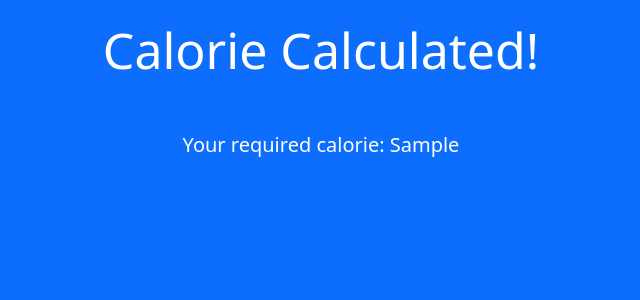
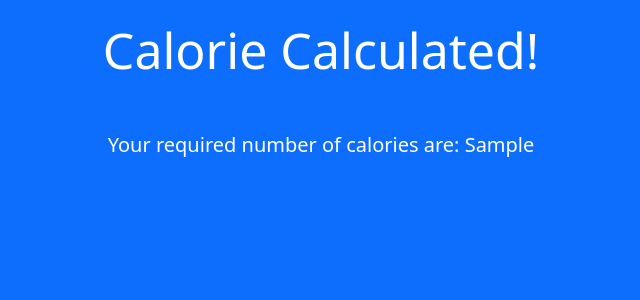
Before and after one commit to EatonWu/MnT_Health_Website, a Django app: template calorie_calc/templates/calorie_calc/complete.html in a window 1280 px wide. Shown: the part 95-395 px from the top of the page, without its empty margins (319-959 px from the left). Run offline with Django 4.2, Linux system fonts and the light colour scheme; the template is opened without the code that fills it: most values are stand-ins (such as "Sample title", 1, 10 or a date in 2020).

Commit message:
Calorie calculator text fix

```diff
--- a/calorie_calc/templates/calorie_calc/complete.html
+++ b/calorie_calc/templates/calorie_calc/complete.html
@@ -2,6 +2,6 @@
 {% block content %}
     <div class="container-fluid mt-3 text-center">
         <h1 style="height: 100px;">Calorie Calculated!</h1>
-        <p>Your required calorie: {{ calorie_goal }}</p>
+        <p>Your required number of calories are: {{ calorie_goal }}</p>
     </div>
 {% endblock %}
--- a/day_selector/views.py
+++ b/day_selector/views.py
@@ -68,14 +68,14 @@ def index(request):
                                     +"With one day being devoted to the upper body and the other being devoted "
                                     +"to lower." + "<br> <br> <b> 3-4 sets of 10-12 reps for all exercises </b>" + "<br> <br><b>Day 1 Upper Body Day:</b>" + "<br> Bench Press" +
                                     "<br> Bent Over Row"
-                                    + "<br> Shoulder Press" + "<br> Lat Pulldown" + "<br> Tricep Extenstions"
+                                    + "<br> Shoulder Press" + "<br> Lat Pulldown" + "<br> Tricep Extensions"
                                     + "<br> Side Lateral Raises" + "<br> Pushups" + "<br><br><b> Day 2 Leg Day:</b>"
                                     + "<br> Front Squats" + "<br> Straight Leg Deadlift" + "<br> Calf Raises" + "<br> Leg Extensions"
                                     + "<br> Hamstring Curls" + "<br> Lunges" + "<br> <br> <b>Repeat Workout 2x a week</b>")
             if form.cleaned_data['day'] == 5:
                 return HttpResponse("Cardio is recommend 2-3 times a week and for overall cardiovascular health and can done in the form "
                     "of walking, running, biking, ext."+
-                    "<br><br>(Option 1) Push, Pull, Legs, Upper, Lower This workout split combines push,pull, legs which"
+                    "<br><br>(Option 1) Push, Pull, Legs, Upper, Lower This workout split combines push, pull, legs which"
                     "works an entire muscle group on one day allowing for up to 3 days of rest and devoting the"
                     "other two days to your upper/lower body." + "<br> <br>"
                     +" <b> 3-4 sets of 10-12 reps for all exercises </b>" + "<br> <br><b> Day 1 Push Workout: </b>" + "<br> Seated Dumbbell Shoulder Press"
```
